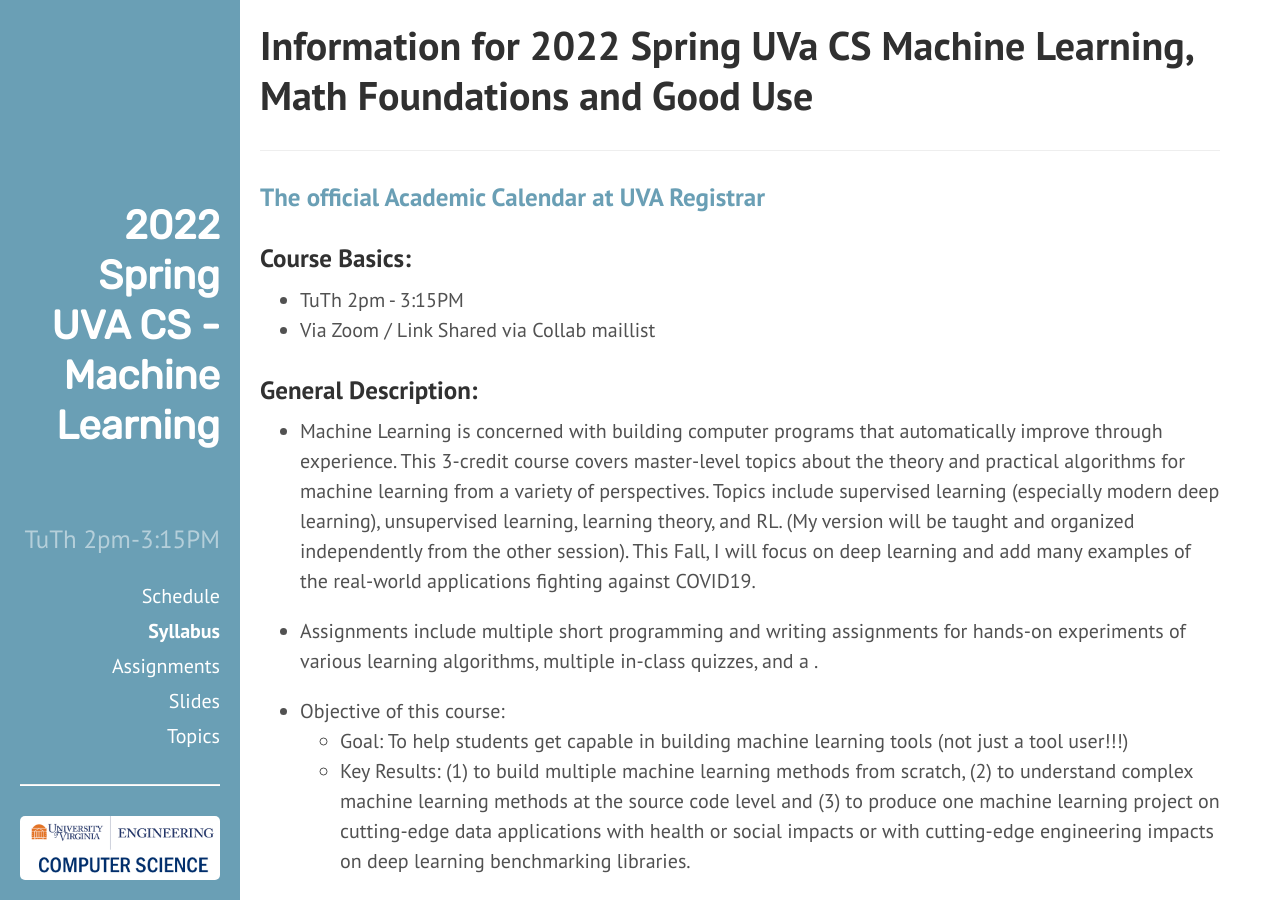
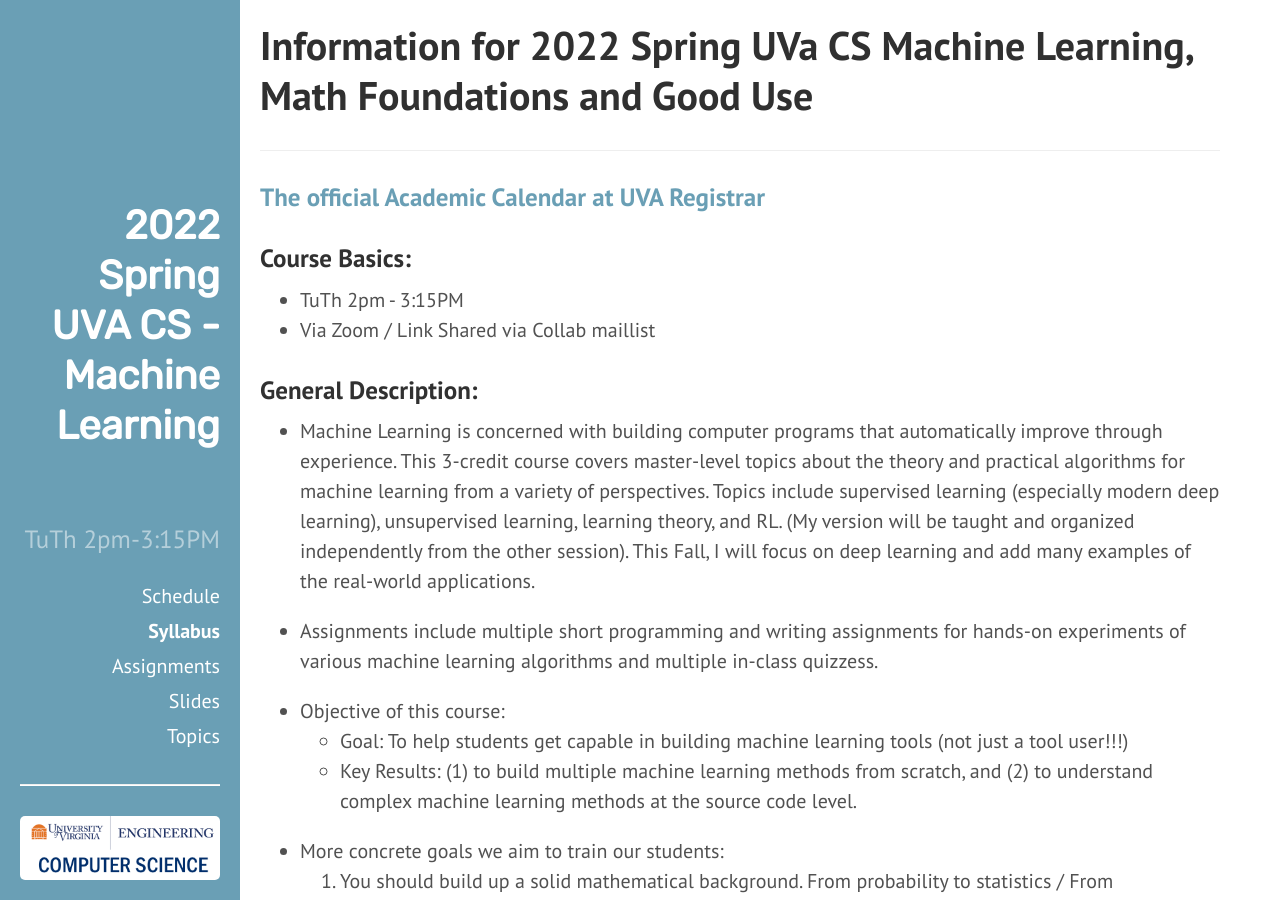
Before and after one commit to qiyanjun/2022sp-UVA-CS-MachineLearningDeep, a Jekyll site: the page built from About.md, in a window 1280 px wide and 900 px high. Built offline with Jekyll 4.4.1, drawn with Linux system fonts in a browser that asks for light colours; some of the changed text lies outside the part shown.

Commit message:
Update About.md

```diff
--- a/About.md
+++ b/About.md
@@ -15,14 +15,13 @@ desc: "Information for 2022 Spring  UVa CS Machine Learning, Math Foundations an
 
 ### General Description:
 
-+ Machine Learning is concerned with building computer programs that automatically improve through experience. This 3-credit course covers master-level topics about the theory and practical algorithms for machine learning from a variety of perspectives. Topics include supervised learning (especially modern deep learning), unsupervised learning, learning theory, and RL.  (My version will be taught and organized independently from the other session). This Fall, I will focus on deep learning and add many examples of the real-world applications fighting against COVID19.
++ Machine Learning is concerned with building computer programs that automatically improve through experience. This 3-credit course covers master-level topics about the theory and practical algorithms for machine learning from a variety of perspectives. Topics include supervised learning (especially modern deep learning), unsupervised learning, learning theory, and RL.  (My version will be taught and organized independently from the other session). This Fall, I will focus on deep learning and add many examples of the real-world applications.
 
-+ Assignments include multiple short programming and writing assignments for hands-on experiments of various learning algorithms, multiple in-class quizzes, and a  .
++ Assignments include multiple short programming and writing assignments for hands-on experiments of various machine learning algorithms and multiple in-class quizzess.
 
 + Objective of this course:
   + Goal: To help students get capable in building machine learning tools (not just a tool user!!!)
-  + Key Results: (1) to build multiple machine learning methods from scratch, (2) to understand complex machine learning methods at the source code level and (3) to produce one machine learning project on cutting-edge data applications with health or social impacts or with cutting-edge engineering impacts on deep learning benchmarking libraries.
-
+  + Key Results: (1) to build multiple machine learning methods from scratch, and (2) to understand complex machine learning methods at the source code level.
 
 
 + More concrete goals we aim to train our students:
@@ -101,14 +100,13 @@ desc: "Information for 2022 Spring  UVa CS Machine Learning, Math Foundations an
 
 + Course schedule and materials are  @ [https://qiyanjun.github.io/2022sp-UVA-CS-MachineLearningDeep/](https://qiyanjun.github.io/2022sp-UVA-CS-MachineLearningDeep/)
 + Course Piazza page for QA of exams, quizzes, class-discussions and assignments.
-+ Course Collab page to submit  assignments and project reports.
-+ All logistic issues are announced via course [machine-learning22sp-cs-4774-001@collab.its.virginia.edu](mailto:machine-learning22sp-cs-4774-001@collab.its.virginia.edu)
++ Course Collab page to submit  assignments machine-learning22sp-cs-4774-001@collab.its.virginia.edu](mailto:machine-learning22sp-cs-4774-001@collab.its.virginia.edu)
 
 
 ### Course QA Slack Space
 
 
-+ Course Slack Space: We use Course Slack for office hour assistances and QA discussions on lectures and Quizzes.  Please ask all technical questions about the course content, Quiz and course projects on Course Slack.
++ Course Slack Space: We use Course Slack for office hour assistances and QA discussions on lectures and Quizzes.  Please ask all technical questions about the course content, Quiz and homeworks on Course Slack.
 
 + We will also use this slack space for QAs on Assignments.  This is the place where you can seek help, offer help, share your thoughts and discoveries, or discuss technical difficulties and potential troubleshooting on the assignments.
 
```
